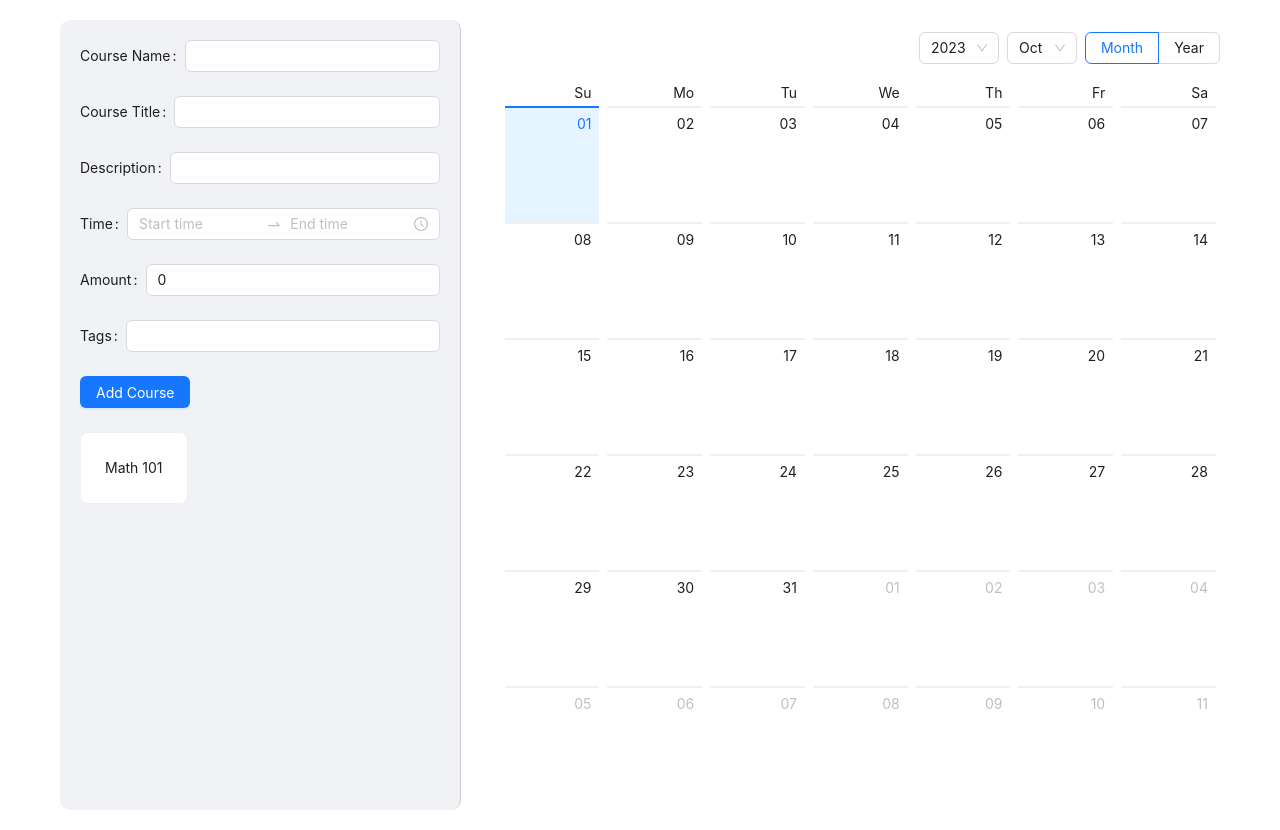
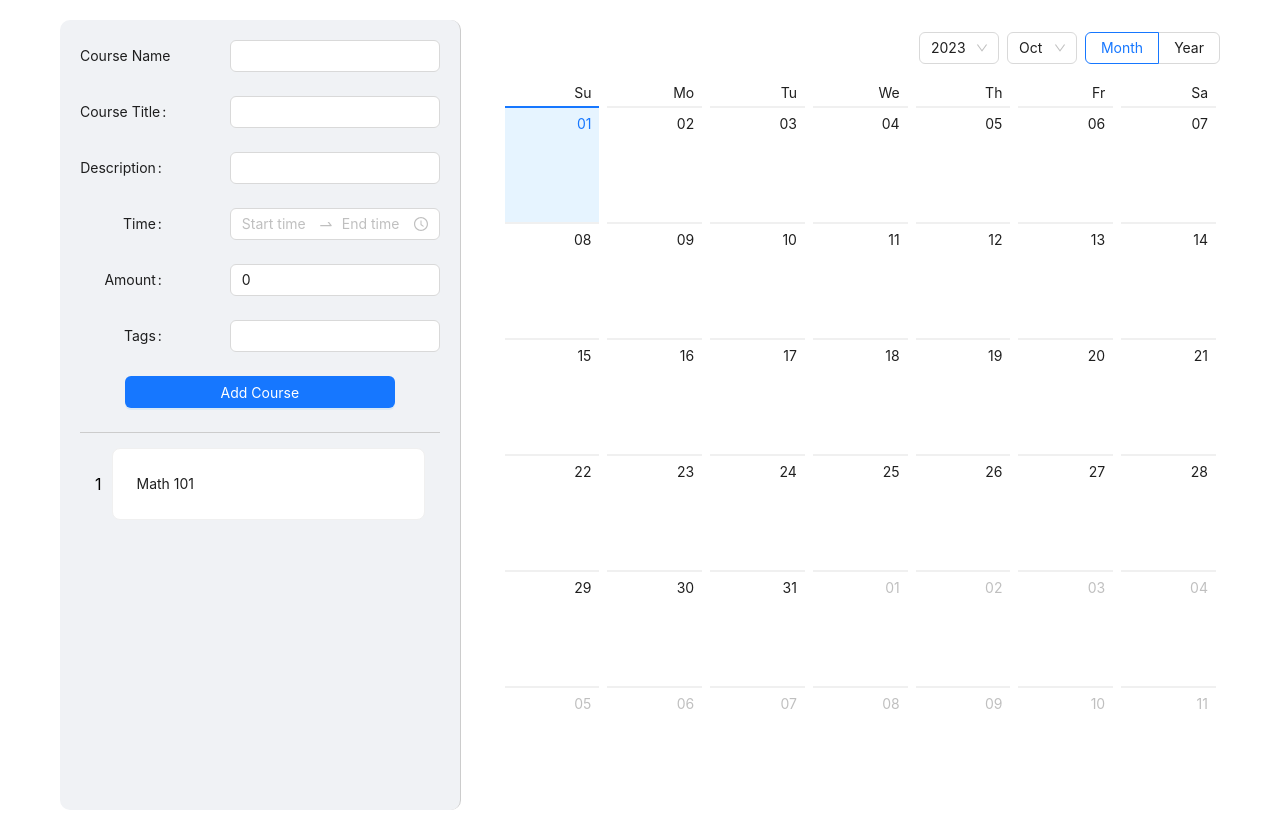
Before and after one commit to 0nahid/dragable-calender-course, a React (Create React App) app: page / in a window 1280 px wide. Built offline with nearby package versions, Linux system fonts and the light colour scheme.

Commit message:
cosmetics related changes

```diff
--- a/src/App.js
+++ b/src/App.js
@@ -77,9 +77,9 @@ const DragAndDropCalendar = () => {
   ]);
 
   const addCourse = () => {
-    const formatTime = `${(courseTime[0]).format("hh:mm A")} - ${(
-      courseTime[1]
-    ).format("hh:mm A")}`;
+    const formatTime = `${courseTime[0].format(
+      "hh:mm A"
+    )} - ${courseTime[1].format("hh:mm A")}`;
 
     const newCourse = {
       id: Date.now(),
@@ -194,28 +194,44 @@ const DragAndDropCalendar = () => {
           backgroundColor: "#f0f2f5",
           borderRadius: "10px",
           margin: "20px",
-         }}
+        }}
       >
         <Form onFinish={addCourse}>
-          <Form.Item label="Course Name">
+          <Form.Item
+            label="Course Name"
+            labelCol={{ span: 6 }}
+            wrapperCol={{ span: 14, offset: 4 }}
+          >
             <Input
               value={courseName}
               onChange={(e) => setCourseName(e.target.value)}
             />
           </Form.Item>
-          <Form.Item label="Course Title">
+          <Form.Item
+            label="Course Title"
+            labelCol={{ span: 6 }}
+            wrapperCol={{ span: 14, offset: 4 }}
+          >
             <Input
               value={courseTitle}
               onChange={(e) => setCourseTitle(e.target.value)}
             />
           </Form.Item>
-          <Form.Item label="Description">
+          <Form.Item
+            label="Description"
+            labelCol={{ span: 6 }}
+            wrapperCol={{ span: 14, offset: 4 }}
+          >
             <Input
               value={courseDescription}
               onChange={(e) => setCourseDescription(e.target.value)}
             />
           </Form.Item>
-          <Form.Item label="Time">
+          <Form.Item
+            label="Time"
+            labelCol={{ span: 6 }}
+            wrapperCol={{ span: 14, offset: 4 }}
+          >
             <TimePicker.RangePicker
               format="HH:mm"
               value={courseTime}
@@ -224,23 +240,29 @@ const DragAndDropCalendar = () => {
               }}
             />
           </Form.Item>
-
-          <Form.Item label="Amount">
+          <Form.Item
+            label="Amount"
+            labelCol={{ span: 6 }}
+            wrapperCol={{ span: 14, offset: 4 }}
+          >
             <Input
               type="number"
               value={courseAmount}
               onChange={(e) => setCourseAmount(e.target.value)}
             />
           </Form.Item>
-          <Form.Item label="Tags">
-            {/* Ant Design has a Tags Input but here's a simple one for example */}
+          <Form.Item
+            label="Tags"
+            labelCol={{ span: 6 }}
+            wrapperCol={{ span: 14, offset: 4 }}
+          >
             <Input
               value={courseTags.join(", ")}
               onChange={(e) => setCourseTags(e.target.value.split(", "))}
             />
           </Form.Item>
-          <Form.Item>
-            <Button type="primary" htmlType="submit">
+          <Form.Item wrapperCol={{ offset: 3, span: 18 }}>
+            <Button type="primary" htmlType="submit" block>
               Add Course
             </Button>
           </Form.Item>
@@ -248,19 +270,35 @@ const DragAndDropCalendar = () => {
 
         <div
           style={{
-            display: "flex",
-            // justifyContent: "center",
-            // alignItems: "center",
-            // margin: "20px",
-            // height: "100%",
+            borderTop: "1px solid #ccc",
+            padding: "10px",
           }}
         >
-          {courses.map((course) => (
-            <Card
+          {courses.map((course,index) => (
+
+           <div
+            key={course.id}
+            style={{
+              display: "flex",
+              alignItems: "center",
+              justifyContent: "space-between",
+              padding: "5px",
+            }}
+           >
+           <span
+            style={{
+              marginRight: "10px",
+
+            }}
+           >
+            {index+1}
+           </span>
+           <Card
               key={course.id}
               className="draggable-course"
               style={{
-                cursor: "move"
+                cursor: "move",
+                width: "100%",
               }}
               draggable
               onDragStart={(e) => {
@@ -271,6 +309,7 @@ const DragAndDropCalendar = () => {
             >
               {course.name}
             </Card>
+           </div>
           ))}
         </div>
       </div>
```
Also changed, not shown: src/DragAndDropCalendar.css (+0 -7 lines).
